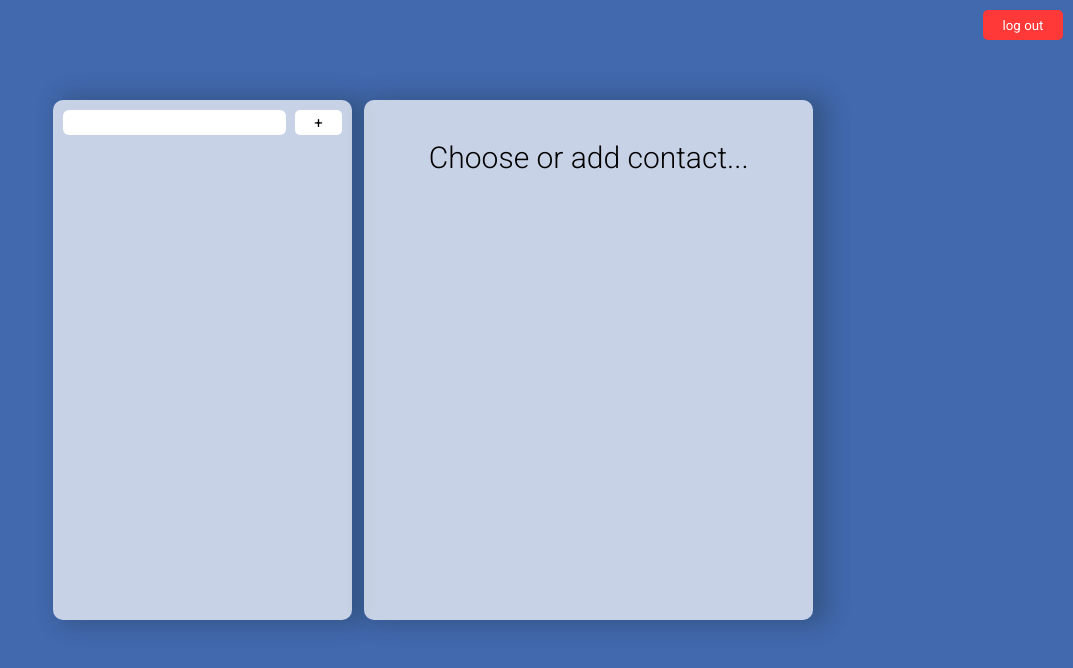
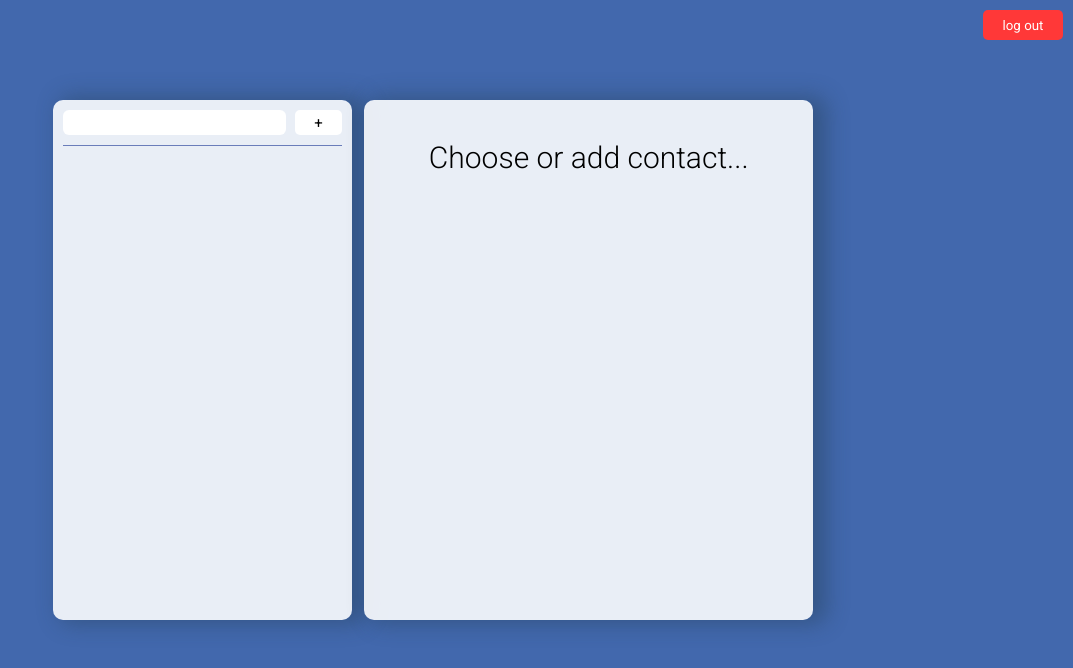
Before and after one commit to darrowv/contacts-react-ts, a React (Create React App) app in the folder client/: page /contacts in a window 1280 px wide. Shown: the top 668 px of the page, without its empty margins (207-1280 px from the left). Built offline with nearby package versions, Linux system fonts and the light colour scheme; sample sign-in values are in the browser's storage.

Commit message:
поправил стили и скроллбар для chrome

```diff
--- a/client/src/pages/Contacts/Contacts.module.scss
+++ b/client/src/pages/Contacts/Contacts.module.scss
@@ -31,7 +31,7 @@
 .contactInfo {
   border-radius: 10px;
   padding: 10px;
-  background-color: rgba(255, 255, 255, 0.705);
+  background-color: rgba(255, 255, 255, 0.885);
   box-shadow: 10px 0px 21px 4px rgba(34, 60, 80, 0.41);
 }
 
@@ -39,8 +39,6 @@
   flex-basis: 40%;
   height: 520px;
   margin-right: 6px;
-  overflow-y: scroll;
-  overflow-x: hidden;
 
   @media (max-width: 480px) {
     height: 400px;
@@ -50,10 +48,28 @@
     margin-right: 0;
   }
 
+  .listContent {
+    height: 95%;
+    overflow-y: scroll;
+    scrollbar-width: none;
+
+    ::-webkit-scrollbar {
+      width: 0;
+      height: 0;
+    }
+  }
+
+  .listContent::-webkit-scrollbar {
+    width: 0;
+    height: 0;
+  }
+
   .listTop {
     display: flex;
     align-items: center;
     justify-content: space-between;
+    border-bottom: 1px solid rgba(53, 78, 162, 0.701);
+    padding-bottom: 10px;
 
     input {
       border: none;
@@ -90,6 +106,7 @@
     border-radius: 5px;
     background: rgba(253, 253, 253, 0.449);
     margin: 10px auto;
+    border: 1px solid rgba(128, 128, 128, 0.36);
     font-size: 20px;
     cursor: pointer;
     display: flex;
@@ -198,6 +215,7 @@
 
     &:hover {
       border: 1px solid rgba(119, 119, 119, 0.703);
+      background-color: rgba(255, 255, 255, 0.774);
     }
 
     h1 {
@@ -244,7 +262,7 @@
   color: rgb(45, 45, 45);
   border-radius: 10px;
   padding: 10px;
-  background-color: rgba(255, 255, 255, 0.705);
+  background-color: rgba(255, 255, 255, 0.885);
   box-shadow: 10px 0px 21px 4px rgba(34, 60, 80, 0.41);
 
   @media (max-width: 480px) {
@@ -284,14 +302,14 @@
     }
 
     input {
-      height: 25px;
+      height: 28px;
       width: 50%;
       padding: 10px;
       font-size: 15px;
       font-family: "Roboto", "sans-serif";
       font-weight: 300;
       background-color: rgba(255, 255, 255, 0.629);
-      border: none;
+      border: 1px solid rgba(128, 128, 128, 0.522);
       outline: none;
       border-radius: 5px;
 
```
